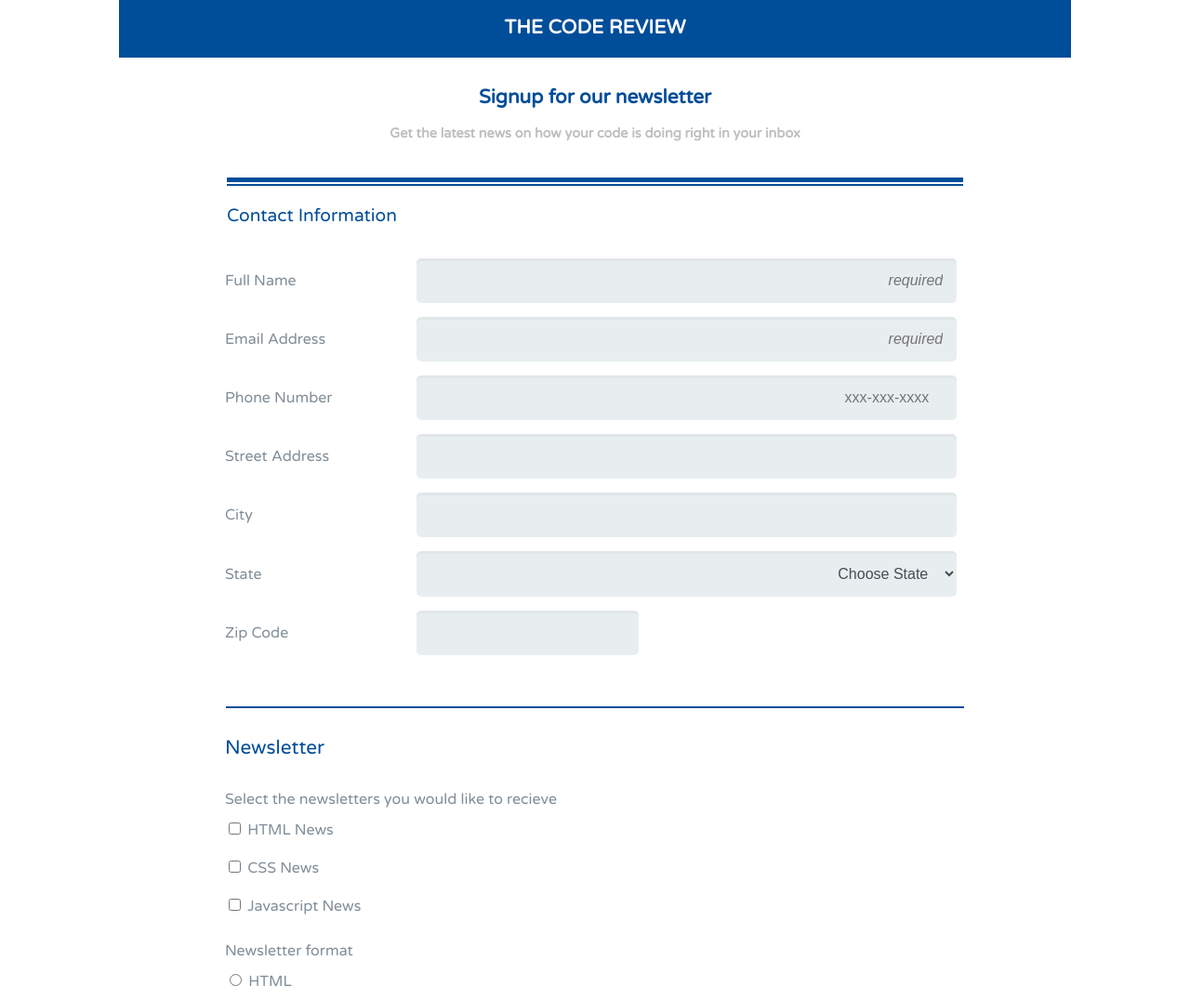
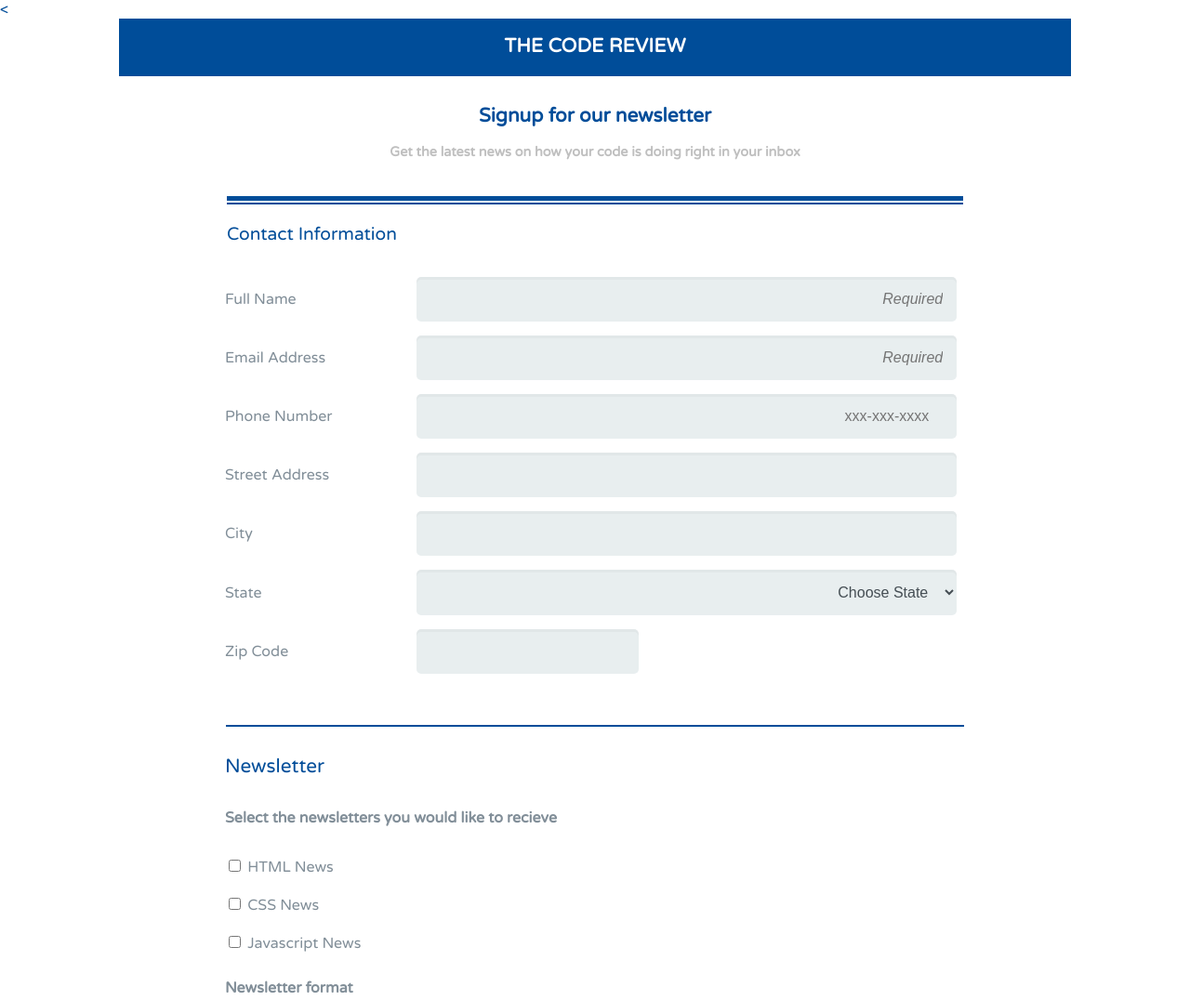
Before and after one commit to jenhaga/treehouse-project03, a plain HTML site: page index.html in a window 1280 px wide. Shown: the top 1076 px of the page at 93% size. Drawn offline with Linux system fonts and the light colour scheme; a web font is replaced by a local one.

Commit message:
Correction and Resubmission
- Code for transition effect on radio buttons and check boxes corrected.
- Two label elements  changed to headings as label was inappropriate
(lines 110 and 116).
- One for attribute added (line 120) to match an id (line 121).

```diff
--- a/css/main.css
+++ b/css/main.css
@@ -143,15 +143,22 @@ label.light {
   color: #818e98;
 }
 
+#news_html,
+#news_css,
+#news_javascript,
+#html,
+#plain_text {
+  transition-property: box-shadow;
+  transition-duration: 2s;
+}
+
 #news_html:hover,
 #news_css:hover,
 #news_javascript:hover,
 #html:hover,
 #plain_text:hover {
-  position:relative;
-  transition-property: background-color, color;
-  transition-duration: 2s;
-  transition-timing-function:step-end;
+  position: relative;
+  transition-timing-function: ease-out;
   box-shadow: 3px 3px 3px 3px #993366;
 }
 
--- a/index.html
+++ b/index.html
@@ -1,4 +1,4 @@
-<!DOCTYPE html>
+<<!DOCTYPE html>
 <html>
     <head>
         <meta charset="utf-8">
@@ -27,10 +27,10 @@
          <div class="info-wrap">
 
          <label class="top" for="name">Full Name</label>
-         <input placeholder="required" type="text" id="name" name="user_name" required><br>
+         <input placeholder="Required" type="text" id="name" name="user_name" required><br>
 
          <label class="top" for="email">Email Address</label>
-         <input placeholder="required" type="email" id="email" name="user_email" required><br>
+         <input placeholder="Required" type="email" id="email" name="user_email" required><br>
 
          <label class="top" for="tel">Phone Number</label>
          <input placeholder="xxx-xxx-xxxx" type="number" id="tel" name="user_tel"><br>
@@ -106,18 +106,18 @@
 
        <fieldset>
 
-         <legend class="newsletter"><span></span>Newsletter</legend><br>
-         <label class="selection">Select the newsletters you would like to recieve</label><br>
+         <legend class="newsletter"><span>Newsletter</span></legend><br>
+         <h4 class="selection">Select the newsletters you would like to recieve</h4><br>
          <input type="checkbox" id="news_html" value="news_html" name="user_news"><label class="light" for="news_html"> HTML News</label><br><br>
          <input type="checkbox" id="news_css" value="news_css" name="user_news"><label class="light" for="news_css"> CSS News</label><br><br>
 
          <input type="checkbox" id="news_javascript" value="news_javascript" name="user_news"><label class="light" for="news_javascript"> Javascript News</label><br><br>
 
-         <label class="selection">Newsletter format</label><br>
+         <h4 class="selection">Newsletter format</h4><br>
          <input type="radio" id="html" value="html" name="user_format"><label for="html" class="light"> HTML</label><br><br>
          <input type="radio" id="plain_text" value="plain_text" name="user_format"><label for="plain_text" class="light"> Plain text</label><br><br>
        <div class="topics-wrap">
-         <label class="selection">Other topics you'd like to hear about</label>
+         <label for="other-topics" class="selection">Other topics you'd like to hear about</label>
          <textarea placeholder="We really want to know!" id="other-topics" name="user_other-topics"></textarea>
        </div>
        </fieldset>
```
